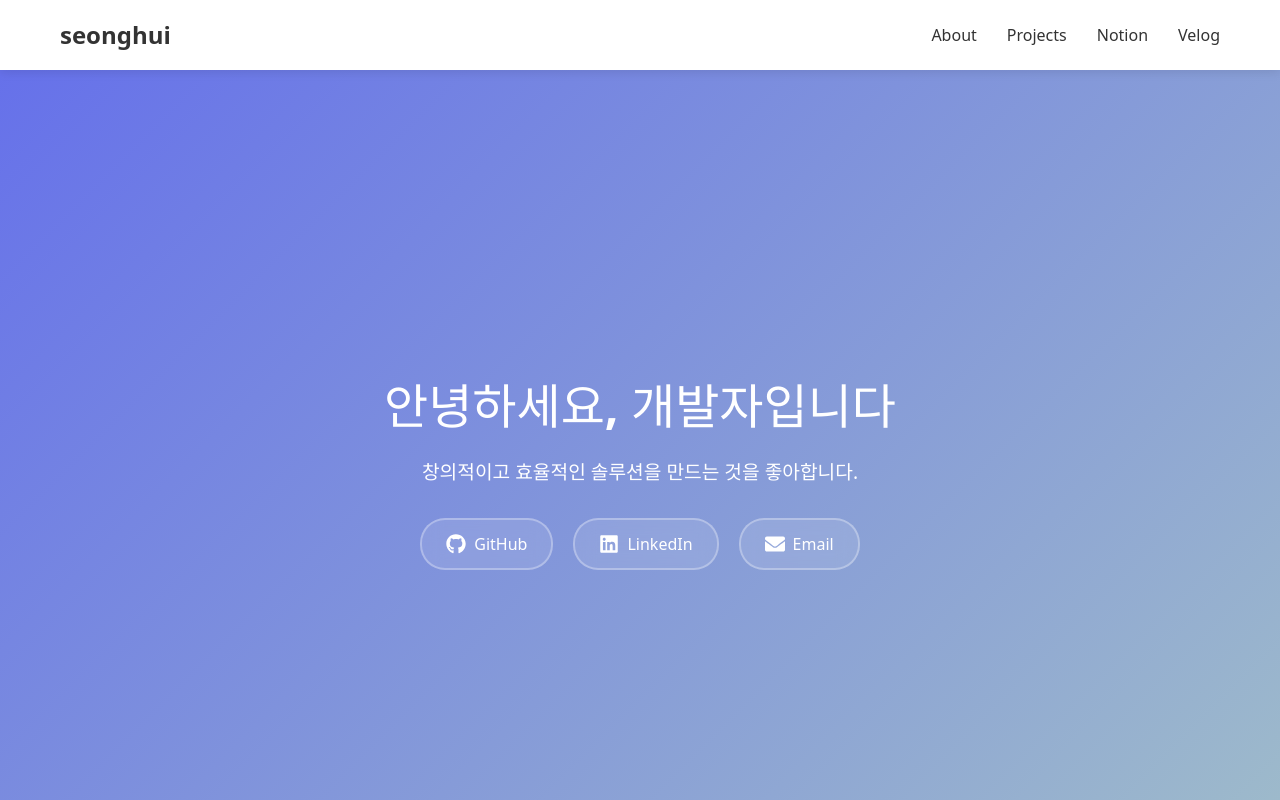
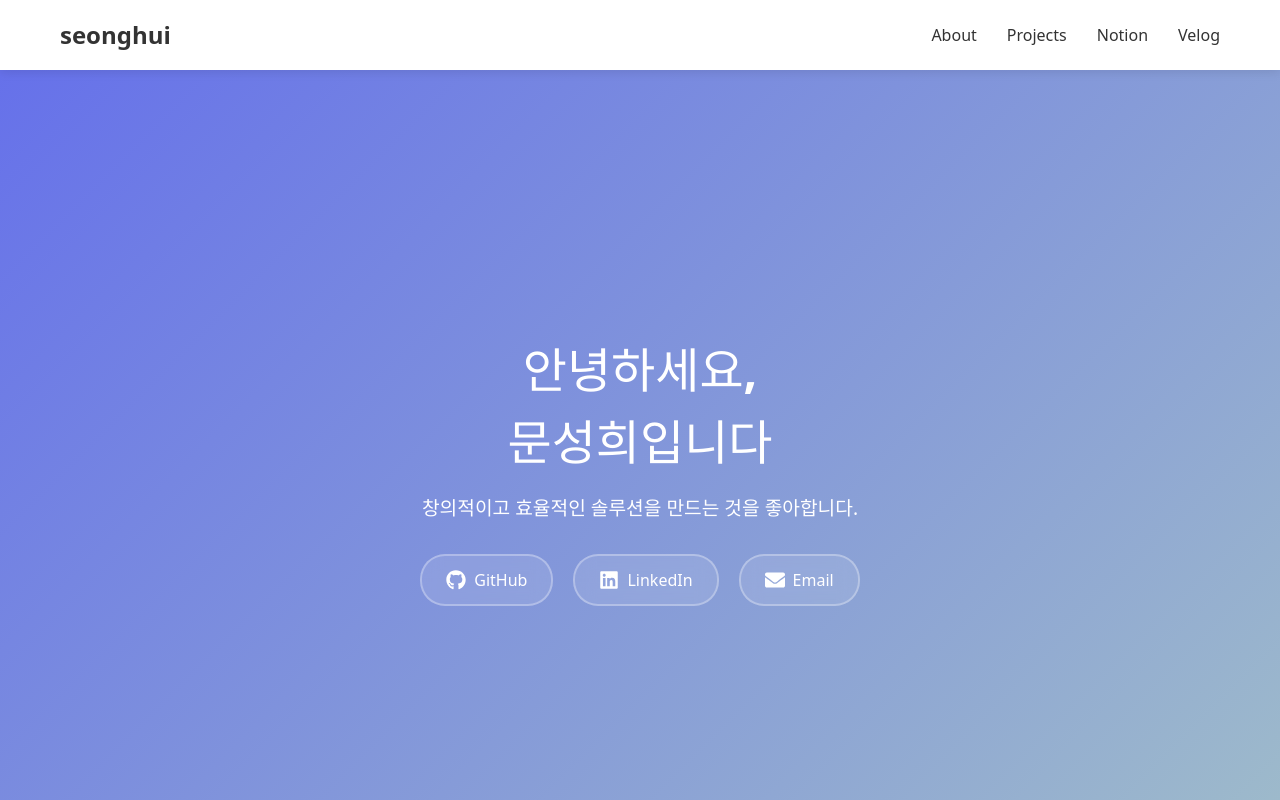
Before and after one commit to seong-hui/portfolio, a React (Vite) app: page / in a window 1280 px wide. Shown: the top 800 px of the page. Built offline with nearby package versions, Linux system fonts and the light colour scheme; no server answers.

Commit message:
feat: blog페이지 로딩 스피너 추가

```diff
--- a/src/pages/Blog.tsx
+++ b/src/pages/Blog.tsx
@@ -1,7 +1,8 @@
 import React, { useState, useEffect } from "react";
 import styled from "@emotion/styled";
-import { FaExternalLinkAlt, FaCalendarAlt, FaEye } from "react-icons/fa";
+import { FaExternalLinkAlt, FaCalendarAlt } from "react-icons/fa";
 import { colors } from "../styles/colors";
+import { Spinner } from "../components/Spinner";
 
 interface VelogPost {
   id: string;
@@ -10,9 +11,7 @@ interface VelogPost {
   thumbnail: string;
   url_slug: string;
   released_at: string;
-  stats: {
-    total: number;
-  };
+
   tags: string[];
 }
 
@@ -69,7 +68,6 @@ const Blog: React.FC = () => {
                 thumbnail: item.thumbnail || "",
                 url_slug: urlSlug,
                 released_at: item.pubDate,
-                stats: { total: Math.floor(Math.random() * 200) + 50 }, // RSS에서 조회수 제공 안함
                 tags: tags,
               };
             });
@@ -102,7 +100,9 @@ const Blog: React.FC = () => {
       <BlogSection>
         <Container>
           <Title>Velog</Title>
-          <LoadingMessage>블로그 글을 불러오는 중...</LoadingMessage>
+          <LoadingWrapper>
+            <Spinner text="블로그 글을 불러오는 중..." />
+          </LoadingWrapper>
         </Container>
       </BlogSection>
     );
@@ -152,11 +152,6 @@ const Blog: React.FC = () => {
                   <MetaItem>
                     <FaCalendarAlt />
                     <span>{formatDate(post.released_at)}</span>
-                  </MetaItem>
-
-                  <MetaItem>
-                    <FaEye />
-                    <span>{post.stats.total}회</span>
                   </MetaItem>
                 </PostMeta>
 
@@ -211,11 +206,11 @@ const Description = styled.p`
   margin-bottom: 4rem;
 `;
 
-const LoadingMessage = styled.div`
-  text-align: center;
-  font-size: 1.2rem;
-  color: ${colors.textSecondary};
-  padding: 4rem 0;
+const LoadingWrapper = styled.div`
+  display: flex;
+  justify-content: center;
+  align-items: center;
+  min-height: 40vh;
 `;
 
 const ErrorMessage = styled.div`
--- a/src/pages/Home.tsx
+++ b/src/pages/Home.tsx
@@ -1,4 +1,4 @@
-import React from "react";
+import React, { useState, useEffect } from "react";
 import styled from "@emotion/styled";
 import { Link } from "react-router-dom";
 import { motion } from "framer-motion";
@@ -48,6 +48,16 @@ interface NotionPage {
 }
 
 const Home: React.FC = () => {
+  const [currentText, setCurrentText] = useState(0);
+  const texts = ["개발자", "프론트엔드 개발자", "문성희"];
+
+  useEffect(() => {
+    const interval = setInterval(() => {
+      setCurrentText((prev) => (prev + 1) % texts.length);
+    }, 2000);
+    return () => clearInterval(interval);
+  }, []);
+
   const { data: notionPosts = [] } = useQuery<NotionPost[]>({
     queryKey: ["notion-posts-home"],
     queryFn: async () => {
@@ -82,7 +92,12 @@ const Home: React.FC = () => {
                 animate={{ opacity: 1, y: 0 }}
                 transition={{ duration: 0.8, delay: 0.2 }}
               >
-                안녕하세요, 개발자입니다
+                안녕하세요,
+                <br />
+                <AnimatedText key={currentText}>
+                  {texts[currentText]}
+                </AnimatedText>
+                입니다
               </motion.h1>
               <motion.p
                 initial={{ opacity: 0, y: 30 }}
@@ -318,6 +333,22 @@ const HeroContent = styled.div`
   }
 `;
 
+const AnimatedText = styled(motion.span)`
+  display: inline-block;
+  animation: fadeInOut 0.5s ease-in-out;
+
+  @keyframes fadeInOut {
+    0% {
+      opacity: 0;
+      transform: translateY(10px);
+    }
+    100% {
+      opacity: 1;
+      transform: translateY(0);
+    }
+  }
+`;
+
 const SocialButtons = styled.div`
   display: flex;
   gap: 20px;
```
